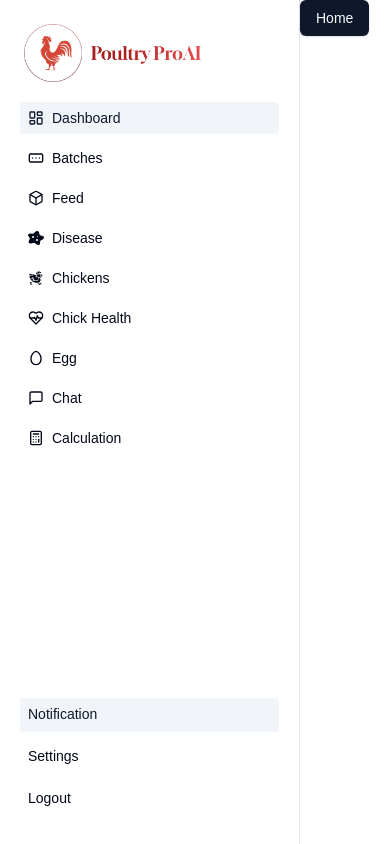
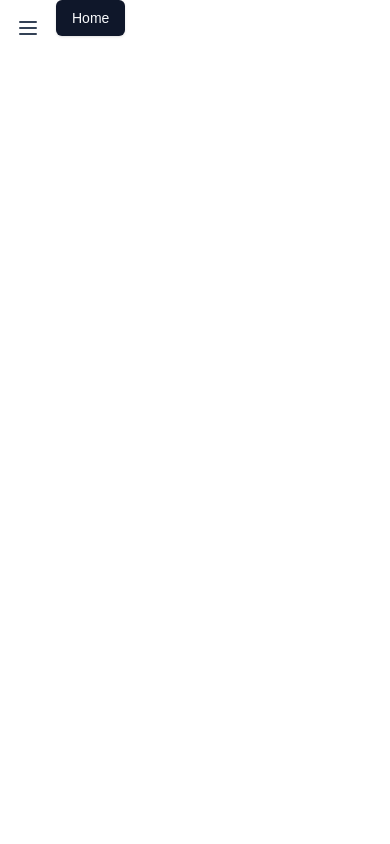
Before and after one commit to wisamahmad07/poultry, a Next.js app: page / in a window 390 px wide. Built offline with nearby package versions, Linux system fonts and the light colour scheme.

Commit message:
responsive sidebar completed

```diff
--- a/src/components/Sidebar.tsx
+++ b/src/components/Sidebar.tsx
@@ -14,7 +14,10 @@ import {
   Egg,
   MessageSquare,
   Calculator,
+  X,
+  Menu,
 } from "lucide-react";
+import { useState } from "react";
 import { FaDisease } from "react-icons/fa";
 import { GiChicken } from "react-icons/gi";
 import Logo from "@/app/assets/poultry pro logo.png";
@@ -31,16 +34,17 @@ type BelowMenuItem = {
 };
 
 const Sidebar = () => {
+  const [isOpen, setIsOpen] = useState(false);
   const menuList: MenuItem[] = [
     { link: "/", icon: <LayoutDashboard />, text: "Dashboard" },
-    { link: "/", icon: <RectangleEllipsis />, text: "Batches" },
-    { link: "/", icon: <Box />, text: "Feed" },
-    { link: "/", icon: <FaDisease />, text: "Disease" },
-    { link: "/", icon: <GiChicken />, text: "Chickens" },
-    { link: "/", icon: <HeartPulse />, text: "Chick Health" },
-    { link: "/", icon: <Egg />, text: "Egg" },
-    { link: "/", icon: <MessageSquare />, text: "Chat" },
-    { link: "/", icon: <Calculator />, text: "Calculation" },
+    { link: "/", icon: <RectangleEllipsis />, text: "Batch Management" },
+    { link: "/", icon: <Box />, text: "Feed Stock Management" },
+    { link: "/", icon: <FaDisease />, text: "Disease & Medicine" },
+    { link: "/", icon: <GiChicken />, text: "Chicken System" },
+    { link: "/", icon: <HeartPulse />, text: "Chicken Health Monitoring" },
+    { link: "/", icon: <Egg />, text: "Egg Counting" },
+    { link: "/", icon: <MessageSquare />, text: "Chatbot" },
+    { link: "/", icon: <Calculator />, text: "Area & Profit Analysis" },
   ];
   const BelowMenuList: BelowMenuItem[] = [
     { link: "/", text: "Notification" },
@@ -49,7 +53,81 @@ const Sidebar = () => {
   ];
 
   return (
-    <div className="flex flex-col w-[300px] min-w-[300px] gap-2 border-r min-h-screen p-4">
+    <>
+      {/* Toggle Button */}
+      <button
+        className="md:hidden p-2 m-2 text-slate-700"
+        onClick={() => setIsOpen(!isOpen)}
+        aria-label={isOpen ? "Close Menu" : "Open Menu"}
+      >
+        {isOpen ? "" : <Menu className="w-6 h-6" />}
+      </button>
+
+      {/* Overlay and Sidebar for Mobile */}
+      {isOpen && (
+        <>
+          {/* Overlay */}
+          <div
+            className="fixed inset-0 bg-black bg-opacity-50 z-40"
+            onClick={() => setIsOpen(false)}
+          ></div>
+
+          {/* Sidebar */}
+          <div className="fixed top-0 left-0 flex flex-col w-[300px] min-w-[300px] gap-2 border-r min-h-screen p-4 bg-white z-50 opacity-90">
+            <div className="flex">
+              <Image
+                src={Logo}
+                alt="Logo"
+                width={200}
+                height={100}
+                className="p-2"
+              />
+              {/* Close Button */}
+              <button
+                className="md:hidden p-2 m-2 text-slate-700"
+                onClick={() => setIsOpen(false)}
+                aria-label="Close Menu"
+              >
+                <X className="w-6 h-6" />
+              </button>
+            </div>
+            <div className="grow">
+              <Command style={{ overflow: "visible" }}>
+                <CommandList style={{ overflow: "visible" }}>
+                  {menuList.map((items: MenuItem, key: number) => (
+                    <CommandGroup key={key}>
+                      <CommandItem className="flex gap-2 cursor-pointer">
+                        {items.icon}
+                        {items.text}
+                      </CommandItem>
+                    </CommandGroup>
+                  ))}
+                </CommandList>
+              </Command>
+            </div>
+            <div>
+              <Command style={{ overflow: "visible", paddingBottom: "8px" }}>
+                <CommandList style={{ overflow: "visible" }}>
+                  {BelowMenuList.map((items: BelowMenuItem, key: number) => (
+                    <CommandGroup key={key}>
+                      <CommandItem className="flex gap-2 cursor-pointer pb-2 justify-center">
+                        {items.text}
+                      </CommandItem>
+                    </CommandGroup>
+                  ))}
+                </CommandList>
+              </Command>
+            </div>
+          </div>
+        </>
+      )}
+
+      {/* Sidebar for Desktop */}
+      <div
+        className={`${
+          isOpen ? "hidden" : "hidden"
+        } md:flex flex-col w-[300px] min-w-[300px] gap-2 border-r min-h-screen p-4`}
+      >
         <Image src={Logo} alt="Logo" width={200} height={100} className="p-2" />
         <div className="grow">
           <Command style={{ overflow: "visible" }}>
@@ -70,7 +148,7 @@ const Sidebar = () => {
             <CommandList style={{ overflow: "visible" }}>
               {BelowMenuList.map((items: BelowMenuItem, key: number) => (
                 <CommandGroup key={key}>
-                <CommandItem className="flex gap-2 cursor-pointer pb-2">
+                  <CommandItem className="flex gap-2 cursor-pointer pb-2 justify-center">
                     {items.text}
                   </CommandItem>
                 </CommandGroup>
@@ -79,6 +157,7 @@ const Sidebar = () => {
           </Command>
         </div>
       </div>
+    </>
   );
 };
 
```
Lines whose indentation alone changed are shown as unchanged.
